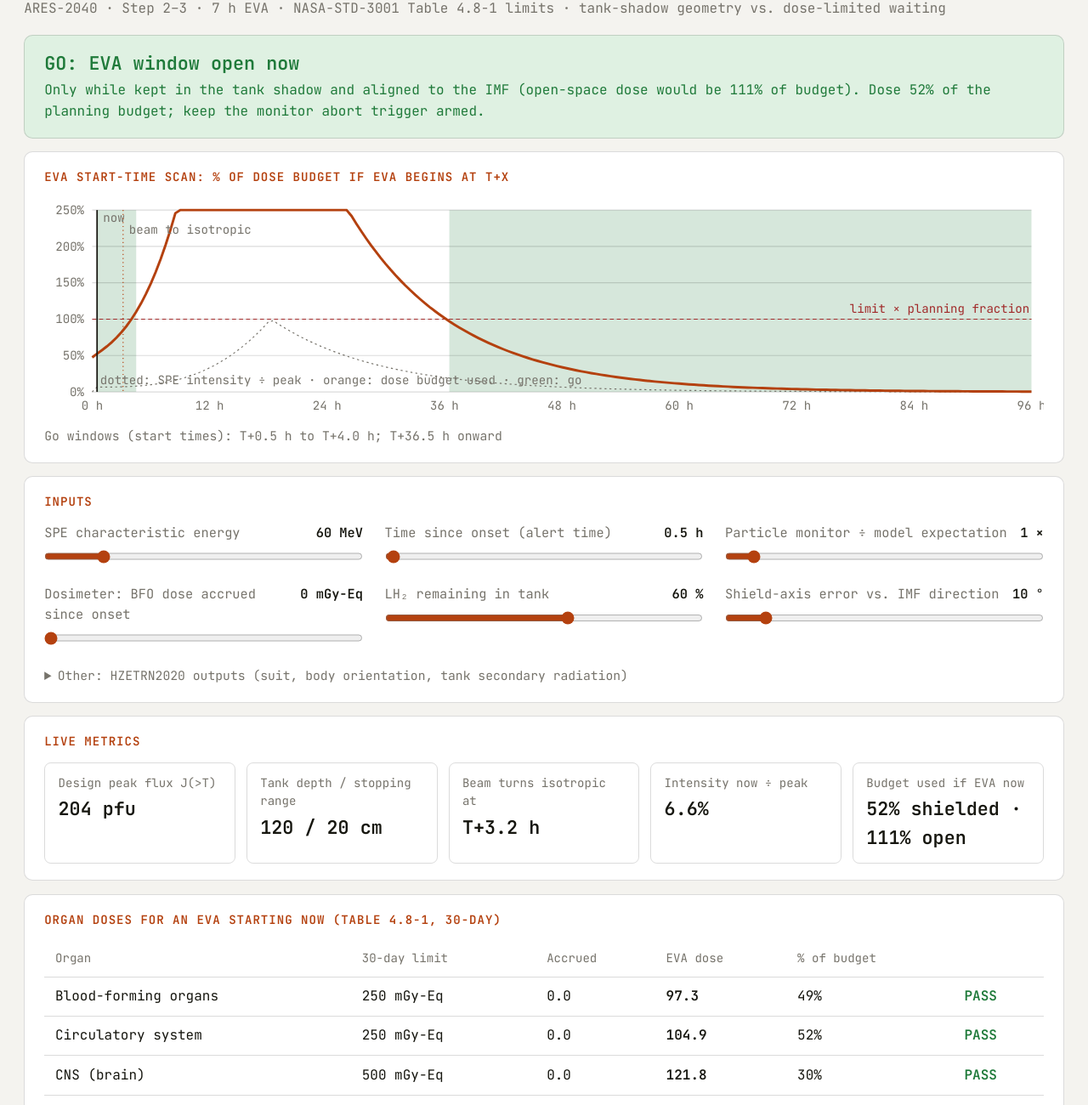
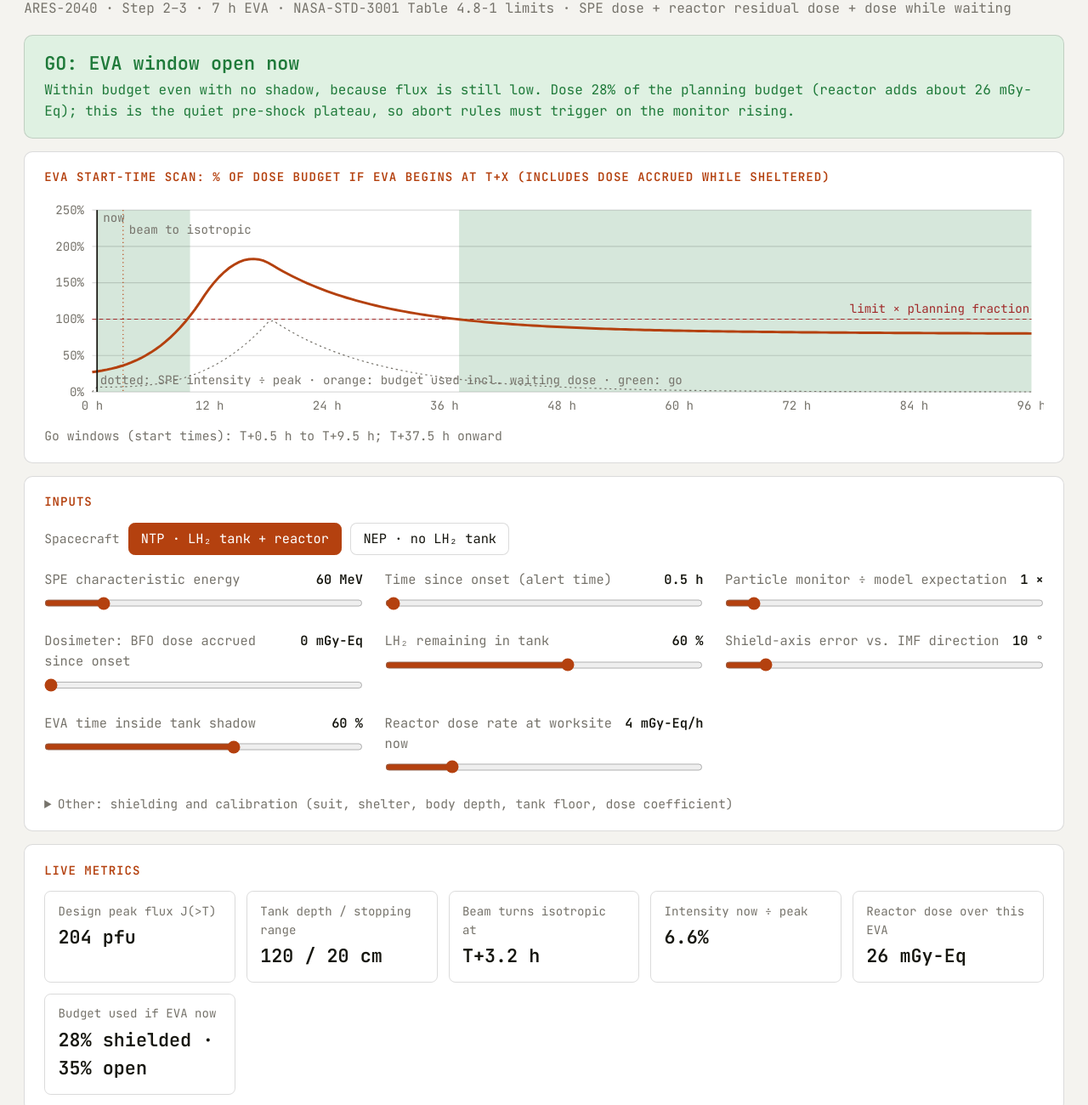
Before and after one commit to xiaojun0831/cnlPitch, a plain HTML site: page step2_shielding_demo.html in a window 1280 px wide. Shown: the part 72-1372 px from the top of the page at 85% size. Drawn offline with Linux system fonts and the light colour scheme.

Commit message:
Updating version

```diff
--- a/step2_shielding_demo.html
+++ b/step2_shielding_demo.html
@@ -6,7 +6,7 @@
 <style>
 :root{--bg:#f4f3ef;--card:#fff;--ink:#16160f;--mut:#76736b;--line:rgba(0,0,0,.14);--acc:#b4410f;--ok:#1f7a3a;--okb:#dff1e2;--wr:#8a5a00;--wrb:#fbeccb;--no:#a12a2a;--nob:#fae4e4;box-sizing:border-box;padding-top:env(safe-area-inset-top,0px);padding-bottom:env(safe-area-inset-bottom,0px);color-scheme:light}
 @media(prefers-color-scheme:dark){:root:not([data-theme="light"]){--bg:#101110;--card:#1a1b19;--ink:#eeede6;--mut:#99968c;--line:rgba(255,255,255,.14);--acc:#ff8a4c;--ok:#74d08a;--okb:#14361d;--wr:#f2c15c;--wrb:#3d2c06;--no:#f29a9a;--nob:#4a1616;color-scheme:dark}}
-:root[data-theme="dark"]{--bg:#101110;--card:#1a1b19;--ink:#eeede6;--mut:#99968c;--line:rgba(255,255,255,.14);--acc:#ff8a4c;--ok:#74d08a;--okb:#14361d;--wr:#f2c15c;--wrb:#3d2c06;--no:#f29a9a;--nob:#4a1616;color-scheme:dark}}
+:root[data-theme="dark"]{--bg:#101110;--card:#1a1b19;--ink:#eeede6;--mut:#99968c;--line:rgba(255,255,255,.14);--acc:#ff8a4c;--ok:#74d08a;--okb:#14361d;--wr:#f2c15c;--wrb:#3d2c06;--no:#f29a9a;--nob:#4a1616;color-scheme:dark}
 
 html{scroll-padding-top:env(safe-area-inset-top,0px);-webkit-text-size-adjust:100%}
 *{box-sizing:border-box;margin:0}
@@ -20,6 +20,10 @@ h1{font:600 max(24px, 2.5vw)/1.2 "JetBrains Mono",ui-monospace,monospace;margin:
 .g{display:grid;grid-template-columns:repeat(auto-fit,minmax(28%,1fr));gap:1.2vw 2vw}
 .sl{display:flex;justify-content:space-between;gap:.6vw;font-size:max(14px, 1.2vw);color:var(--mut)}.sl b{color:var(--ink);white-space:nowrap}
 input[type=range]{width:100%;accent-color:var(--acc);margin-top:.5vw;height:1.5vw}
+.seg{display:flex;flex-wrap:wrap;align-items:center;gap:.8vw;margin-bottom:1.3vw}
+.seg button{font:inherit;font-size:max(14px, 1.2vw);color:var(--ink);background:var(--card);border:1px solid var(--line);border-radius:.6vw;padding:.5vw 1.1vw;cursor:pointer}
+.seg button.on{background:var(--acc);border-color:var(--acc);color:#fff}
+.seg button:focus-visible{outline:2px solid var(--acc);outline-offset:2px}
 #verdict{border-radius:.8vw;padding:1.4vw 1.8vw;margin-bottom:1.2vw;border:1px solid var(--line)}
 #vt{font:600 max(18px, 1.7vw) "JetBrains Mono",ui-monospace,monospace}#vs{margin-top:.4vw;font-size:max(14px, 1.25vw)}
 .m{display:grid;grid-template-columns:repeat(auto-fit,minmax(18%,1fr));gap:1vw}
@@ -31,22 +35,28 @@ input[type=range]{width:100%;accent-color:var(--acc);margin-top:.5vw;height:1.5v
 ul{padding-left:1.8vw}li{margin:.6vw 0;font-size:max(14px, 1.25vw)}.note{color:var(--mut);font-size:max(13px, 1.15vw)}
 </style></head><body>
 <h1>EVA window solver during a solar particle event</h1>
-<div class="sub">ARES-2040 · Step 2–3 · 7 h EVA · NASA-STD-3001 Table 4.8-1 limits · tank-shadow geometry vs. dose-limited waiting</div>
+<div class="sub">ARES-2040 · Step 2–3 · 7 h EVA · NASA-STD-3001 Table 4.8-1 limits · SPE dose + reactor residual dose + dose while waiting</div>
 <div id="verdict"><div id="vt"></div><div id="vs"></div></div>
-<div class="card"><div class="ct">EVA start-time scan: % of dose budget if EVA begins at T+x</div><div id="chart"></div><div id="win" class="note" style="margin-top:.8vw;"></div></div>
-<div class="card"><div class="ct">Inputs</div><div id="ctl"></div></div>
+<div class="card"><div class="ct">EVA start-time scan: % of dose budget if EVA begins at T+x (includes dose accrued while sheltered)</div><div id="chart"></div><div id="win" class="note" style="margin-top:.8vw;"></div></div>
+<div class="card"><div class="ct">Inputs</div>
+<div class="seg" id="seg"><span class="note">Spacecraft</span><button type="button" data-v="NTP" class="on">NTP · LH₂ tank + reactor</button><button type="button" data-v="NEP">NEP · no LH₂ tank</button></div>
+<div id="ctl"></div></div>
 <div class="card"><div class="ct">Live metrics</div><div class="m" id="met"></div></div>
-<div class="card"><div class="ct">Organ doses for an EVA starting now (Table 4.8-1, 30-day)</div><div class="sc"><table><thead><tr><th>Organ</th><th>30-day limit</th><th>Accrued</th><th>EVA dose</th><th>% of budget</th><th></th></tr></thead><tbody id="org"></tbody></table></div></div>
+<div class="card"><div class="ct">Organ doses for an EVA starting now (Table 4.8-1, 30-day)</div><div class="sc"><table><thead><tr><th>Organ</th><th>30-day limit</th><th>Accrued</th><th>EVA dose (SPE + reactor)</th><th>% of budget</th><th></th></tr></thead><tbody id="org"></tbody></table></div></div>
 <div class="card"><div class="ct">Research behind the model</div><ul>
 <li><b>Onset beam is real but short and field-aligned.</b> GLE onsets are rapid, anisotropic beams that follow the interplanetary magnetic field (IMF), then isotropize; the beam persists only for well-connected events and weakens with connection angle (Bruno &amp; Dalla 2026, A&amp;A 708). Anisotropy is typically high within the first hour (GLE 72 studies).</li>
-<li><b>Aim the shield along the IMF, not at the Sun.</b> Parker-spiral angle is about 45° at 1 AU and about 56° at Mars for 400 km/s wind (my calculation), so a Sun-facing shield misses the beam. The pointing-error slider models this.</li>
+<li><b>Aim the shield along the IMF, not at the Sun.</b> Parker-spiral angle is about 45° at 1 AU, about 52° mid-transit (1.25 AU) and about 57° at Mars for 400 km/s wind (my calculation), so a Sun-facing shield misses the beam. The pointing-error slider models this.</li>
 <li><b>The early window is quiet because flux is low, and the danger comes later.</b> Early intensities sit near a streaming limit; the peak arrives at shock passage, 10–100× higher, and in the Aug 1972 event that was the real threat (Reames, NASA NTRS 2000). Large events peaked 14–69 h after onset (UNH EMMREM table: 1960, 1972, 1989, 2000) and last hours to days.</li>
 <li><b>Hard events break the shortcut.</b> High-energy protons peak early, so the model raises the early plateau with energy: a GLE-like event is worst in the first hours.</li>
-<li><b>HZETRN2020 (not re-implemented here).</b> It transports protons and secondary neutrons/pions in 3D through ray-traced shielding (vehicle, suit, tank) onto a phantom body, so organ dose depends on orientation in anisotropic fields (Wilson &amp; Nealy 1993). Skin and lens get the most SPE dose, deep organs the least. Here that is reduced to the three “Other” inputs plus exponential organ-depth factors.</li>
+<li><b>Waiting is not free.</b> The scan adds the dose the crew collects while sheltered from now until the EVA starts (shelter shielding slider, behind the tank on NTP) to the EVA dose. A late window only counts as open if the whole wait plus the EVA fits in the budget.</li>
+<li><b>Ship type.</b> NTP: LH₂ tank shadow (shielding depends on tank fill versus proton range) plus a reactor residual-dose term at the worksite. NEP: no bulk LH₂ tank, so no tank shadow and the shelter-shielding slider carries the whole SPE defense; the reactor term defaults lower. Reactor term is a placeholder: exponential decay (e-fold 48 h), same dose to every organ, not reduced by the tank shadow.</li>
+<li><b>HZETRN2020 (not re-implemented here).</b> It transports protons and secondary neutrons/pions in 3D through ray-traced shielding (vehicle, suit, tank) onto a phantom body, so organ dose depends on orientation in anisotropic fields (Wilson &amp; Nealy 1993). Skin and lens get the most SPE dose, deep organs the least. Here that is reduced to the “Other” inputs plus exponential organ-depth factors.</li>
 <li><b>Decay assumption.</b> Exponential, τ = 12 h at 50 MeV, shortening for harder events. Literature: the ≥100 MeV channel decayed with an e-fold of about 3.4 h (Dec 2006); decay often has two phases, 10–20 h then over 40 h in the reservoir; low-energy decay is exponential in about 90% of events, less often above 30–60 MeV. The model has no slow reservoir tail, so late-time dose is underestimated.</li>
-<li><b>Placeholders, not calibrated.</b> The flux regression and occurrence rate (2.65, 1.85, 7.5, −1.35) came from the Gemini code and I could not trace them to a published catalog. The dose coefficient is tuned for plausible magnitudes. Replace both with HZETRN response functions and a real SPE catalog before using any number in the case.</li></ul></div>
+<li><b>One energy stands in for a spectrum.</b> Real SPE spectra are continuous and the high-energy tail leaks through shielding, so tank benefits are overstated here. The tank transmission curve exp(−3·r<sup>1.5</sup>), where r is tank depth ÷ proton range, is a smooth placeholder and bottoms out at the secondary-radiation floor once r is above about 1.5.</li>
+<li><b>Placeholders, not calibrated.</b> The flux regression and occurrence rate (2.65, 1.85, 7.5, −1.35) came from the Gemini code and I could not trace them to a published catalog. The dose coefficient is now an input. I lowered the default from 3 to 0.6: at 3 the design event gave about 5.8 Gy-Eq to blood-forming organs in open space, which is far too high against my recollection of historical large events, and every EVA was a permanent no-go. At 0.6 it is about 1.2 Gy-Eq, which is probably still high, but it is low enough that the default case shows the differences between the ships. At 0.3 an NTP crew can go at any time with the default settings, so the result depends heavily on this one number. Replace it with HZETRN response functions and a real SPE catalog before using any number in the case.</li></ul></div>
 <script>
-var K=.307075,ME=.511,MP=938.272,ZA=.99212,I=19.2e-6,RHO=.0708,FULL=200,C0=3;
+var K=.307075,ME=.511,MP=938.272,ZA=.99212,I=19.2e-6,RHO=.0708,FULL=200;
+var SHIP="NTP",PRE={NTP:4,NEP:.5};
 function S(T){var g=1+T/MP,b2=1-1/(g*g),r=ME/MP,tm=2*ME*b2*g*g/(1+2*g*r+r*r);return K*ZA/b2*(.5*Math.log(2*ME*b2*g*g*tm/(I*I))-b2)}
 function Rg(T){var n=250,h=Math.log(T)/n,s=0;for(var i=0;i<=n;i++){var E=Math.exp(i*h),w=(i==0||i==n)?1:(i%2?4:2);s+=w*E/S(E)}return s*h/3}
 var SL=[["T","SPE characteristic energy",10,300,5,60,"MeV","Main"],
@@ -55,45 +65,56 @@ var SL=[["T","SPE characteristic energy",10,300,5,60,"MeV","Main"],
 ["dose","Dosimeter: BFO dose accrued since onset",0,250,5,0,"mGy-Eq","Main"],
 ["lh2","LH₂ remaining in tank",5,100,1,60,"%","Main"],
 ["point","Shield-axis error vs. IMF direction",0,90,1,10,"°","Main"],
+["shad","EVA time inside tank shadow",0,100,5,60,"%","Main"],
+["r0","Reactor dose rate at worksite now",0,20,.5,4,"mGy-Eq/h","Main"],
 ["suit","Suit shielding thickness",.2,2,.1,.5,"g/cm² Al-eq","Other"],
+["shel","Shelter shielding while waiting",2,30,1,10,"g/cm² Al-eq","Other"],
 ["body","Body self-shield depth to BFO",2,10,.5,5,"g/cm²","Other"],
-["floor","Tank secondary-radiation floor",2,30,1,4,"%","Other"]];
-var ctl="",grp="";SL.forEach(function(s){if(s[7]!=grp){if(grp)ctl+="</div>";grp=s[7];ctl+=(grp=="Other"?'<details style="margin-top:1.2vw"><summary class="note" style="cursor:pointer">Other: HZETRN2020 outputs (suit, body orientation, tank secondary radiation)</summary><div class="g" style="margin-top:.8vw">':'<div class="g">')}
-ctl+='<div><div class="sl"><span>'+s[1]+'</span><b id="'+s[0]+'o"></b></div><input type="range" id="'+s[0]+'" min="'+s[2]+'" max="'+s[3]+'" step="'+s[4]+'" value="'+s[5]+'"></div>'});
+["floor","Tank secondary-radiation floor",2,30,1,4,"%","Other"],
+["c0","Dose coefficient (placeholder)",.05,3,.05,.6,"mGy-Eq per pfu·h","Other"]];
+var NTPONLY=["lh2","point","shad","floor"];
+var ctl="",grp="";SL.forEach(function(s){if(s[7]!=grp){if(grp)ctl+="</div>";grp=s[7];ctl+=(grp=="Other"?'<details style="margin-top:1.2vw"><summary class="note" style="cursor:pointer">Other: shielding and calibration (suit, shelter, body depth, tank floor, dose coefficient)</summary><div class="g" style="margin-top:.8vw">':'<div class="g">')}
+ctl+='<div id="row_'+s[0]+'"><div class="sl"><span>'+s[1]+'</span><b id="'+s[0]+'o"></b></div><input type="range" id="'+s[0]+'" min="'+s[2]+'" max="'+s[3]+'" step="'+s[4]+'" value="'+s[5]+'"></div>'});
 document.getElementById("ctl").innerHTML=ctl+"</div></details>";
-function P(){var p={};SL.forEach(function(s){var v=+document.getElementById(s[0]).value;p[s[0]]=v;document.getElementById(s[0]+"o").textContent=v+" "+s[6]});
-p.dur=7;p.z=2;p.tpk=20;p.shadow=100;p.f0=5;p.conn=20;p.alara=80;p.tau=12*Math.sqrt(50/p.T);var lg=Math.log10(p.T/10);p.mu=2.65-1.85*lg;p.Jd=Math.pow(10,p.mu+.55*p.z)*p.mon;
+function applyShip(){var bs=document.querySelectorAll("#seg button");for(var i=0;i<bs.length;i++)bs[i].className=bs[i].getAttribute("data-v")===SHIP?"on":"";
+NTPONLY.forEach(function(id){document.getElementById("row_"+id).style.display=SHIP==="NTP"?"":"none"})}
+function P(){var p={ship:SHIP};SL.forEach(function(s){var v=+document.getElementById(s[0]).value;p[s[0]]=v;document.getElementById(s[0]+"o").textContent=v+" "+s[6]});
+p.dur=7;p.z=2;p.tpk=20;p.f0=5;p.conn=20;p.alara=80;p.tauR=48;p.shadow=p.shad/100;p.tau=12*Math.sqrt(50/p.T);var lg=Math.log10(p.T/10);p.mu=2.65-1.85*lg;p.Jd=Math.pow(10,p.mu+.55*p.z)*p.mon;
 p.f0e=Math.min(1,p.f0/100*Math.pow(p.T/50,1.5));p.tpe=p.tpk*Math.pow(50/p.T,.5);p.L=6*Math.pow(p.T/50,.6);
 p.have=FULL*p.lh2/100;p.need=Rg(p.T)/RHO;p.ratio=p.have/p.need;
-p.tank=Math.max(p.floor/100,Math.exp(-3*Math.pow(p.ratio,1.5)));p.miss=Math.min(1,Math.max(0,(p.point-20)/20));
+p.tank=SHIP==="NTP"?Math.max(p.floor/100,Math.exp(-3*Math.pow(p.ratio,1.5))):1;p.miss=Math.min(1,Math.max(0,(p.point-20)/20));
 p.d0=.9*(1-p.conn/100);p.ta=Math.max(.3,2*(1-p.conn/100));p.tiso=p.ta*Math.log(p.d0/.1);return p}
 function fs(t,p){if(t<=0)return 0;var f=t<p.tpe?p.f0e+(1-p.f0e)*Math.pow(t/p.tpe,3):Math.exp(-(t-p.tpe)/p.tau);return f*Math.min(1,t/.25)}
 function dirF(t,p){return p.d0*Math.exp(-t/p.ta)}
 function tx(t,p,sh){var d=dirF(t,p),dir=(1-p.miss)*p.tank+p.miss,iso=.5*p.tank+.5;return sh*(d*dir+(1-d)*iso)+(1-sh)}
 var ORG=[["Blood-forming organs",1,0,250,500],["Circulatory system",.9,0,250,500],["CNS (brain)",.7,0,500,1000],["Lens of eye",0,.3,1000,2000],["Skin",0,.05,1500,3000]];
 function depth(o,p){return o[1]*p.body+o[2]}
-function rate(t,p,o,sh){return p.Jd*fs(t,p)*C0*Math.pow(p.T/50,1.5)*Math.exp(-(p.suit+depth(o,p))/p.L)*tx(t,p,sh)}
-function evaD(s,p,o,sh){var n=24,h=p.dur/n,a=0;for(var i=0;i<n;i++)a+=rate(s+(i+.5)*h,p,o,sh)*h;return a}
-function util(s,p,sh){var m=0,xb=depth(ORG[0],p),r=[];ORG.forEach(function(o){var acc=p.dose*Math.exp(-(depth(o,p)-xb)/p.L),d=evaD(s,p,o,sh),u=(acc+d)/(p.alara/100*o[3]);r.push({o:o,acc:acc,d:d,u:u});if(u>m)m=u});return{m:m,r:r}}
+function rate(t,p,o,sh,th){return p.Jd*fs(t,p)*p.c0*Math.pow(p.T/50,1.5)*Math.exp(-(th+depth(o,p))/p.L)*tx(t,p,sh)}
+function reactor(s,p){return p.r0*p.tauR*(Math.exp(-(s-p.tnow)/p.tauR)-Math.exp(-(s+p.dur-p.tnow)/p.tauR))}
+function evaD(s,p,o,sh){var n=24,h=p.dur/n,a=0;for(var i=0;i<n;i++)a+=rate(s+(i+.5)*h,p,o,sh,p.suit)*h;return a+reactor(s,p)}
+function wait(s,p){if(s<=p.tnow)return 0;var n=Math.max(2,Math.ceil((s-p.tnow)/.25)),h=(s-p.tnow)/n,a=0;for(var i=0;i<n;i++)a+=rate(p.tnow+(i+.5)*h,p,ORG[0],1,p.shel)*h;return a}
+function util(s,p,sh){var m=0,xb=depth(ORG[0],p),w=wait(s,p),r=[];ORG.forEach(function(o){var acc=(p.dose+w)*Math.exp(-(depth(o,p)-xb)/p.L),d=evaD(s,p,o,sh),u=(acc+d)/(p.alara/100*o[3]);r.push({o:o,acc:acc,d:d,u:u});if(u>m)m=u});return{m:m,r:r,w:w}}
 function ft(v){return"T+"+v.toFixed(1)+" h"}
-function update(){var p=P(),sh=p.shadow/100,now=util(p.tnow,p,sh),open=util(p.tnow,p,0);
+function update(){var p=P(),sh=SHIP==="NTP"?p.shadow:0,now=util(p.tnow,p,sh),open=util(p.tnow,p,0);
 var N=96,xs=[],ok=[];for(var s=0;s<=N;s+=.5){xs.push(s);ok.push(util(s,p,sh).m)}
 var wins=[],st=null;for(var i=0;i<xs.length;i++){var g=xs[i]>=p.tnow&&ok[i]<=1;if(g&&st===null)st=xs[i];if(!g&&st!==null){wins.push([st,xs[i-1]]);st=null}}if(st!==null)wins.push([st,null]);
 var first=wins.length?wins[0][0]:null,u=now.m,v=document.getElementById("verdict"),vt=document.getElementById("vt"),vs=document.getElementById("vs");
-var early=p.tnow<=2,aim=p.miss<.5&&shadowOK(p);
-function shadowOK(p){return p.tank<.5}
+var early=p.tnow<=2,rx=Math.round(reactor(p.tnow,p));
+var shadowNote=SHIP==="NTP"?(open.m>1?"This relies on the tank shadow ("+p.shad+"% of EVA time) and IMF-aligned pointing; with no shadow the EVA would use "+(open.m*100).toFixed(0)+"% of budget. ":"Within budget even with no shadow, because flux is still low. "):"This ship has no LH₂ tank shadow, so only suit and timing protect the crew. ";
+var waitNote=first!==null&&first>p.tnow?" Sheltering until "+ft(first)+" adds about "+(wait(first,p)/(p.alara/100*ORG[0][3])*100).toFixed(0)+"% of the blood-forming-organ budget.":"";
 if(u<=1){v.style.background="var(--okb)";v.style.color="var(--ok)";vt.textContent="GO: EVA window open now";
-vs.textContent=(open.m>1?"Only while kept in the tank shadow and aligned to the IMF (open-space dose would be "+(open.m*100).toFixed(0)+"% of budget). ":"Within budget even unshielded, because flux is still low. ")+"Dose "+(u*100).toFixed(0)+"% of the planning budget; "+(early&&open.m<=1?"this is the quiet pre-shock plateau, so abort rules must trigger on the monitor rising.":"keep the monitor abort trigger armed.")}
+vs.textContent=shadowNote+"Dose "+(u*100).toFixed(0)+"% of the planning budget (reactor adds about "+rx+" mGy-Eq); "+(early&&open.m<=1?"this is the quiet pre-shock plateau, so abort rules must trigger on the monitor rising.":"keep the monitor abort trigger armed.")}
 else if(u<=1.25){v.style.background="var(--wrb)";v.style.color="var(--wr)";vt.textContent="MARGINAL: "+(u*100).toFixed(0)+"% of planning budget";
-vs.textContent=first!==null?"Shorten the EVA, improve pointing, or wait until "+ft(first)+".":"No window found in 96 h at these settings."}
-else{v.style.background="var(--nob)";v.style.color="var(--no)";vt.textContent="NO-GO: shelter behind the LH₂ tank";
-vs.textContent=first!==null?"Earliest window opens at "+ft(first)+" (wait "+(first-p.tnow).toFixed(1)+" h). Budget used if started now: "+(u*100).toFixed(0)+"%.":"No window in the next 96 h: stay sheltered or use a harder-shielded location."}
+vs.textContent=first!==null?"Shorten the EVA, improve pointing, or wait until "+ft(first)+"."+waitNote:"No window found in 96 h at these settings."}
+else{v.style.background="var(--nob)";v.style.color="var(--no)";vt.textContent=SHIP==="NTP"?"NO-GO: shelter behind the LH₂ tank":"NO-GO: shelter";
+vs.textContent=first!==null?"Earliest window opens at "+ft(first)+" (wait "+(first-p.tnow).toFixed(1)+" h). Budget used if started now: "+(u*100).toFixed(0)+"%."+waitNote:"No window in the next 96 h: stay sheltered or use a harder-shielded location."}
 document.getElementById("win").innerHTML=wins.length?"Go windows (start times): "+wins.map(function(w){return ft(w[0])+(w[1]===null?" onward":" to "+ft(w[1]))}).join("; "):"No go window in the next 96 h.";
 var met=[["Design peak flux J(>T)",p.Jd<10?p.Jd.toFixed(1)+" pfu":Math.round(p.Jd)+" pfu"],
-["Tank depth / stopping range",Math.round(p.have)+" / "+Math.round(p.need)+" cm"],
+["Tank depth / stopping range",SHIP==="NTP"?Math.round(p.have)+" / "+Math.round(p.need)+" cm":"no LH₂ tank"],
 ["Beam turns isotropic at","T+"+p.tiso.toFixed(1)+" h"],
 ["Intensity now ÷ peak",(100*fs(p.tnow,p)).toFixed(1)+"%"],
-["Budget used if EVA now",(u*100).toFixed(0)+"% shielded · "+(open.m*100).toFixed(0)+"% open"]];
+["Reactor dose over this EVA",rx+" mGy-Eq"],
+["Budget used if EVA now",(u*100).toFixed(0)+"%"+(SHIP==="NTP"?" shielded · "+(open.m*100).toFixed(0)+"% open":"")]];
 document.getElementById("met").innerHTML=met.map(function(m){return'<div class="mb"><div class="mk">'+m[0]+'</div><div class="mv">'+m[1]+'</div></div>'}).join("");
 document.getElementById("org").innerHTML=now.r.map(function(r){var c=r.u<=1?"var(--ok)":"var(--no)";return"<tr><td>"+r.o[0]+"</td><td>"+r.o[3]+" mGy-Eq</td><td>"+r.acc.toFixed(1)+"</td><td><b>"+r.d.toFixed(1)+"</b></td><td>"+(r.u*100).toFixed(0)+"%</td><td style='color:"+c+";font-weight:600'>"+(r.u<=1?"PASS":"EXCEEDS")+"</td></tr>"}).join("");
 var W=1000,H=220,L=48,B=26,T0=12,pw=W-L-12,ph=H-B-T0,ymax=250,sx=function(x){return L+x/N*pw},sy=function(y){return T0+ph*(1-Math.min(y,ymax)/ymax)};
@@ -103,9 +124,10 @@ for(var x=0;x<=N;x+=12)g+='<text x="'+sx(x)+'" y="'+(H-8)+'" text-anchor="middle
 var inten=xs.map(function(s){return sx(s)+","+sy(fs(s,p)*100)}).join(" "),cur=xs.map(function(s,i){return sx(s)+","+sy(ok[i]*100)}).join(" ");
 g+='<line x1="'+L+'" x2="'+(W-12)+'" y1="'+sy(100)+'" y2="'+sy(100)+'" stroke="var(--no)" stroke-dasharray="4 3"/><text x="'+(W-14)+'" y="'+(sy(100)-6)+'" text-anchor="end" style="fill:var(--no)">limit × planning fraction</text>';
 g+='<polyline points="'+inten+'" fill="none" stroke="var(--mut)" stroke-dasharray="2 3"/><polyline points="'+cur+'" fill="none" stroke="var(--acc)" stroke-width="2.5"/>';
-g+='<line x1="'+sx(p.tnow)+'" x2="'+sx(p.tnow)+'" y1="'+T0+'" y2="'+(T0+ph)+'" stroke="var(--ink)" stroke-width="1.5"/><text x="'+(sx(p.tnow)+6)+'" y="'+(T0+12)+'">now</text>'+(p.tiso<N?'<line x1="'+sx(p.tiso)+'" x2="'+sx(p.tiso)+'" y1="'+T0+'" y2="'+(T0+ph)+'" stroke="var(--acc)" stroke-dasharray="1 3"/><text x="'+(sx(p.tiso)+6)+'" y="'+(T0+24)+'">beam to isotropic</text>':'')+'<text x="'+(L+8)+'" y="'+(T0+ph-8)+'">dotted: SPE intensity ÷ peak · orange: dose budget used · green: go</text>';
+g+='<line x1="'+sx(p.tnow)+'" x2="'+sx(p.tnow)+'" y1="'+T0+'" y2="'+(T0+ph)+'" stroke="var(--ink)" stroke-width="1.5"/><text x="'+(sx(p.tnow)+6)+'" y="'+(T0+12)+'">now</text>'+(p.tiso<N?'<line x1="'+sx(p.tiso)+'" x2="'+sx(p.tiso)+'" y1="'+T0+'" y2="'+(T0+ph)+'" stroke="var(--acc)" stroke-dasharray="1 3"/><text x="'+(sx(p.tiso)+6)+'" y="'+(T0+24)+'">beam to isotropic</text>':'')+'<text x="'+(L+8)+'" y="'+(T0+ph-8)+'">dotted: SPE intensity ÷ peak · orange: budget used incl. waiting dose · green: go</text>';
 document.getElementById("chart").innerHTML='<svg viewBox="0 0 '+W+' '+H+'" width="100%" preserveAspectRatio="xMidYMid meet" role="img" aria-label="EVA start-time dose scan">'+g+'</svg>';
 }
 SL.forEach(function(s){document.getElementById(s[0]).addEventListener("input",update)});
-update();
+document.getElementById("seg").addEventListener("click",function(e){var v=e.target.getAttribute&&e.target.getAttribute("data-v");if(!v||v===SHIP)return;SHIP=v;document.getElementById("r0").value=PRE[v];applyShip();update()});
+applyShip();update();
 </script></body></html>
```
